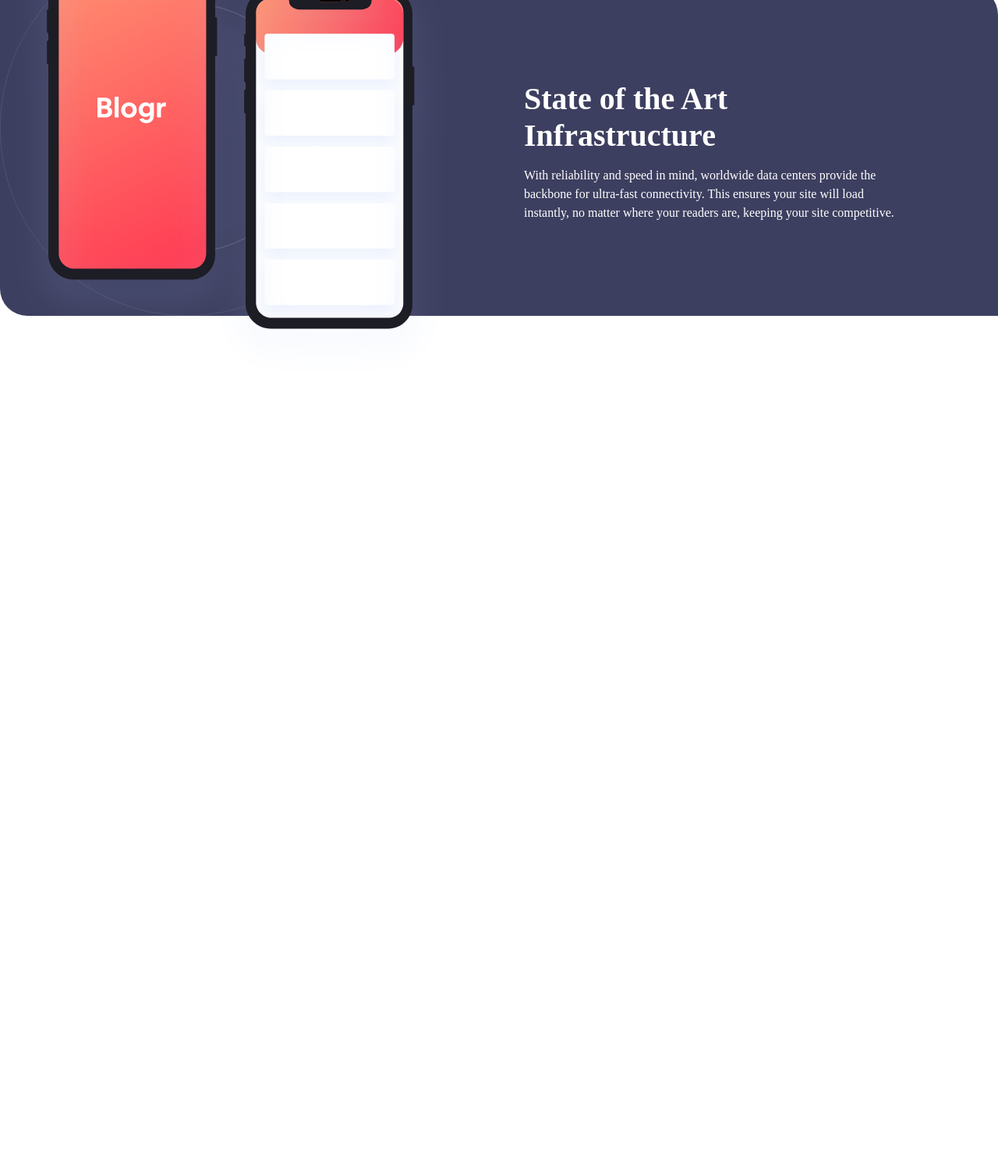
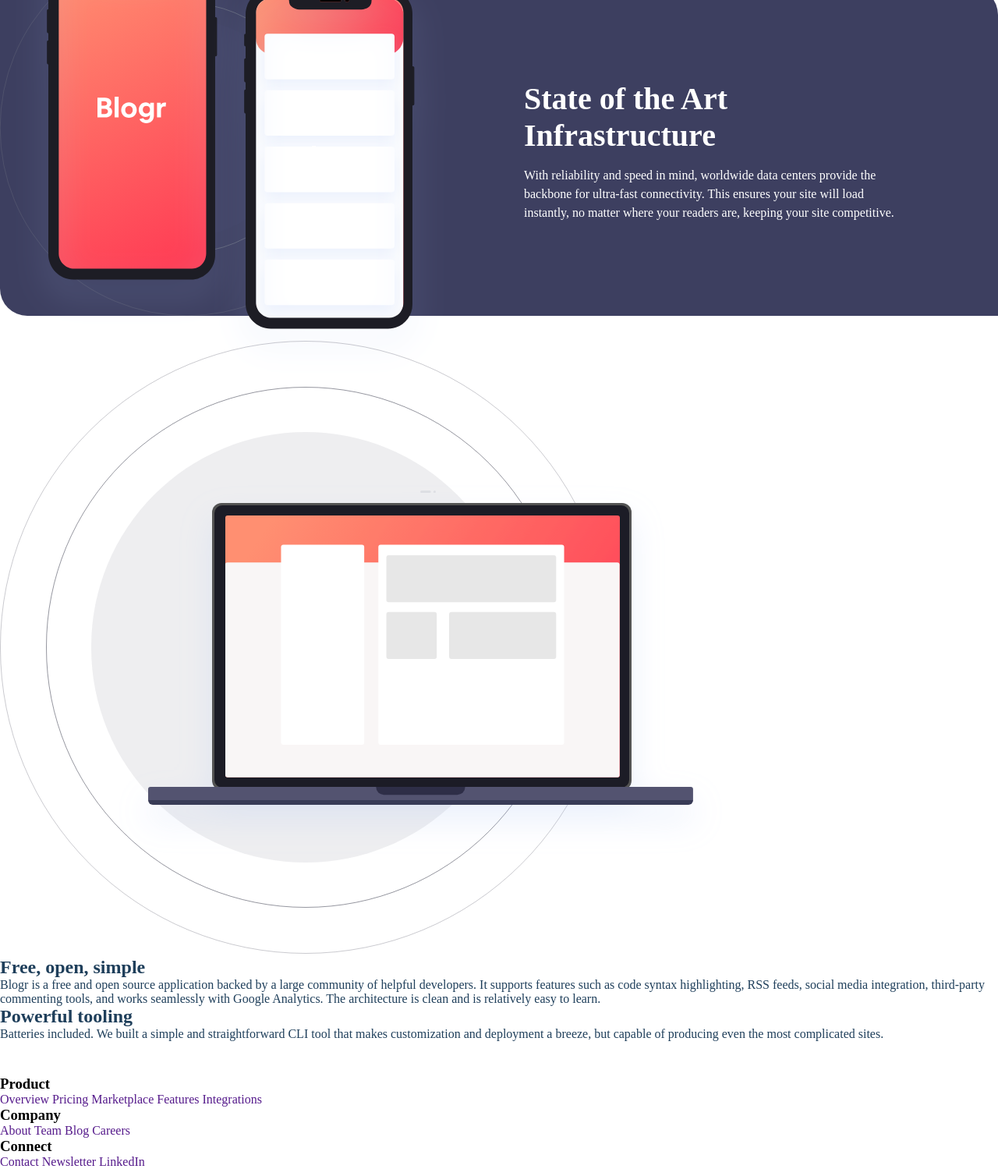
Before and after one commit to Taiwola/Blogr-landing-page, a plain HTML site: page index.html in a window 1280 px wide. Shown: the part 1518-3017 px from the top of the page at 78% size. Before the commit the page ends 2004 px from the top, so only its background shows below. Drawn offline with Linux system fonts and the light colour scheme.

Commit message:
footer created

```diff
--- a/index.html
+++ b/index.html
@@ -126,6 +126,82 @@
           </article>
         </div>
       </section>
+
+      <section>
+        <div class="section-div-3">
+          <div class="div-3-image">
+            <img src="images/illustration-laptop-desktop.svg" alt="Laptop" />
+          </div>
+
+          <div class="div-3-text">
+            <div class="div-text-3">
+              <h2>Free, open, simple</h2>
+              <p>
+                Blogr is a free and open source application backed by a large
+                community of helpful developers. It supports features such as
+                code syntax highlighting, RSS feeds, social media integration,
+                third-party commenting tools, and works seamlessly with Google
+                Analytics. The architecture is clean and is relatively easy to
+                learn.
+              </p>
+            </div>
+            <div class="div-text-3">
+              <h2>Powerful tooling</h2>
+              <p>
+                Batteries included. We built a simple and straightforward CLI
+                tool that makes customization and deployment a breeze, but
+                capable of producing even the most complicated sites.
+              </p>
+            </div>
+          </div>
+        </div>
+      </section>
     </main>
+
+    <footer>
+    <div class="footer-container">
+      <div class="footer-logo">
+        <img src="images/logo.svg" alt="" />
+      </div>
+      <div class="footer-menu">
+        <div class="menu-div-1">
+            <h3>Product</h3>
+        </div>
+        <div class="menu-div-2">
+            <a href="">Overview</a>
+            <a href="">Pricing</a>
+            <a href="">Marketplace</a href="">
+            <a href="">Features</a>
+            <a href="">Integrations</a>
+        </div>
+      </div>
+
+      <div class="footer-menu">
+        <div class="menu-div-1">
+            <h3>Company</h3>
+        </div>
+        <div class="menu-div-2">
+            <a href="">About<a>
+            <a href="">Team</a>
+            <a href="">Blog</a>
+            <a href="">Careers</a>
+        </div>
+      </div>
+
+      <div class="footer-menu">
+        <div class="menu-div-1">
+            <h3>Connect</h3>
+        </div>
+        <div class="menu-div-2">
+            <a href="">Contact</a>
+            <a href="">Newsletter</a>
+            <a href="">LinkedIn</a>
+        </div>
+      </div>
+
+
+
+    </div>
+    </footer>
   </body>
 </html>
```
